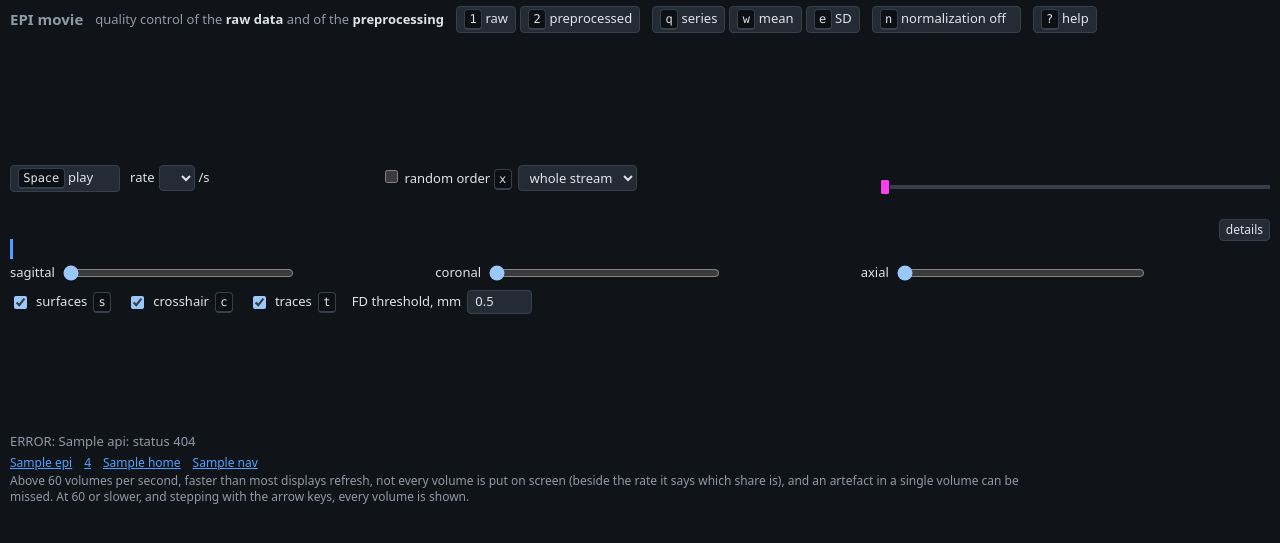
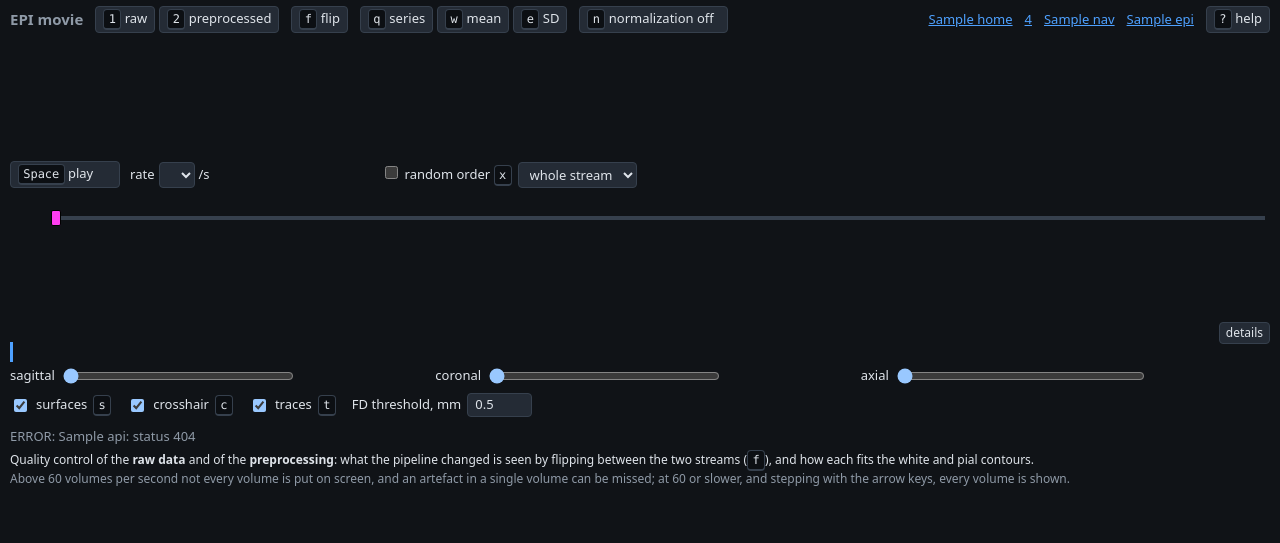
Before and after one commit to tknapen/surfcensus, a Python web app: template src/surfcensus/app/templates/epi.html in a window 1280 px wide. Shown: the top 543 px of the page. Run offline with Jinja, Linux system fonts and the light colour scheme; the template is opened without the code that fills it: most values are stand-ins (such as "Sample title", 1, 10 or a date in 2020); lists and menus that the app fills with data are empty.

Commit message:
EPI page after the design review: track lined up with the traces, a tag for the stream on screen, f held to compare, links in the bar, larger pictures (D53)
Co-Authored-By: Claude Opus 5.5 <noreply@anthropic.com>
Claude-Session: https://claude.ai/code/session_01RESkugo8kmv1pCULHUcK1C

```diff
--- a/src/surfcensus/app/static/app.css
+++ b/src/surfcensus/app/static/app.css
@@ -1081,15 +1081,24 @@ textarea:focus-visible {
   --ns: #ffb300;
   --flag: var(--warn-line);
   --cursor: #ff3df0;
+  /* the two streams, as the tag over the panels and the pressed view button show them: hues
+     that no contour, marker, flag or cursor uses */
+  --stream-raw: #c4b5fd;
+  --stream-pre: #93c5fd;
+  /* the plot area of the traces (traces.js reads these), which the track of the stream lines up
+     with, so that a run boundary on the track runs straight into the traces */
+  --trace-left: 46px;
+  --trace-right: 10px;
   display: grid;
   grid-template-columns: minmax(0, 1fr);
   grid-template-areas:
     "bar"
     "views"
     "timeline"
+    "track"
+    "traces"
     "run"
     "controls"
-    "traces"
     "status"
     "about";
   row-gap: 4px;
@@ -1109,6 +1118,10 @@ textarea:focus-visible {
   grid-area: timeline;
 }
 
+.epi #track-row {
+  grid-area: track;
+}
+
 .epi #run-strip {
   grid-area: run;
 }
@@ -1138,16 +1151,6 @@ textarea:focus-visible {
 
 .epi h1 .what {
   color: var(--muted);
-}
-
-.epi .tagline {
-  color: var(--muted);
-  white-space: nowrap;
-}
-
-.epi .tagline b {
-  color: var(--text);
-  font-weight: 600;
 }
 
 .epi button,
@@ -1195,6 +1198,21 @@ textarea:focus-visible {
   gap: 4px;
 }
 
+/* the pressed view button carries the colour of the stream's tag over the panels */
+.epi #views-buttons button[data-view="raw"][aria-pressed="true"] {
+  border-color: var(--stream-raw);
+  box-shadow: inset 0 -3px 0 var(--stream-raw);
+}
+
+.epi #views-buttons button[data-view="pre"][aria-pressed="true"] {
+  border-color: var(--stream-pre);
+  box-shadow: inset 0 -3px 0 var(--stream-pre);
+}
+
+.epi #bar .epi-nav {
+  margin-left: auto;
+}
+
 /* the width of the normalization button does not change with on and off */
 .epi #normalize-text {
   display: inline-block;
@@ -1372,11 +1414,13 @@ textarea:focus-visible {
   text-overflow: ellipsis;
 }
 
+/* the track of the stream: the thumb's centre runs from the left to the right end of the plot
+   area of the traces under it (5 px, half the thumb, outside each end) */
 .epi #track {
   position: relative;
-  flex: 1 1 300px;
   min-width: 0;
   height: 34px;
+  margin: 0 calc(var(--trace-right) - 5px) 0 calc(var(--trace-left) - 5px);
 }
 
 .epi #segments {
@@ -1454,9 +1498,11 @@ textarea:focus-visible {
 }
 
 .epi #readout {
-  flex: 1 1 100%;
-  display: flex;
+  flex: 1 1 24em;
+  display: flex;
+  justify-content: flex-end;
   gap: 8px;
+  min-width: 0;
   margin: 0;
   height: 18px;
   line-height: 18px;
@@ -1467,7 +1513,6 @@ textarea:focus-visible {
 
 /* slots of fixed size: a text that changes length at a run boundary, or at play and pause,
    moves nothing beside it (D38); it is cut with an ellipsis, the whole text in its tooltip */
-.epi #readout-run,
 .epi #readout-volume,
 .epi .epi-run-line > *:not(#run-more) {
   min-width: 0;
@@ -1476,12 +1521,9 @@ textarea:focus-visible {
   white-space: nowrap;
 }
 
-.epi #readout-run {
-  flex: 0 0 min(16em, 50%);
-}
-
 .epi #readout-volume {
   flex: 1 1 0;
+  text-align: right;
   color: var(--muted);
 }
 
@@ -1693,7 +1735,7 @@ textarea:focus-visible {
 .epi #traces {
   display: block;
   width: 100%;
-  height: 104px;
+  height: 88px;
   touch-action: none;
   cursor: col-resize;
 }
@@ -1717,8 +1759,8 @@ body.no-traces .epi #traces {
 }
 
 .epi #about p {
-  margin: 0 0 2px;
-  max-width: 150ch;
+  margin: 0;
+  max-width: 160ch;
 }
 
 .epi #about #reading {
--- a/src/surfcensus/app/static/js/epi/epi.js
+++ b/src/surfcensus/app/static/js/epi/epi.js
@@ -33,6 +33,7 @@ import {
   skipNote,
   pointOf,
   RATES,
+  runLabels,
   segmentOfRun,
   signalOf,
   slicesAt,
@@ -190,9 +191,12 @@ function readyFor(g) {
 
 // ---- painting ---------------------------------------------------------------------------------
 
+// The heading over the panels: the name of the stream on screen, and what it is (D36).
 function streamLabel() {
-  const what = { series: '', mean: 'temporal mean: ', sd: 'temporal SD: ' }[state.kind];
-  return state.view === 'raw' ? `${what}raw data, one placement per session` : `${what}preprocessed, as the pipeline wrote it`;
+  const what = { series: '', mean: 'temporal mean of ', sd: 'temporal SD of ' }[state.kind];
+  return state.view === 'raw'
+    ? ['raw', `${what}the raw BIDS series, placed once per session by one rigid registration (one cubic resampling); nothing else done to it`]
+    : ['preprocessed', `${what}the series as the pipeline wrote it`];
 }
 
 function setPending(on, reason) {
@@ -237,7 +241,7 @@ function render(reason = 'other', advanced = 0) {
   enterSegment(k);
   const streams = streamsOf(state.view);
   store.want(streams, state.g, playFor(state.g));
-  views.setStream(state.view, streamLabel());
+  views.setStream(state.view, ...streamLabel());
   const vols = volumesFor(k, streams);
   writeControls();
   if (!vols) {
@@ -378,7 +382,6 @@ function writeControls() {
   $('play-text').textContent = state.playing ? 'pause' : 'play';
   $('rate').value = String(state.rate);
   const tr = run.tr_s ? `, ${(t * run.tr_s).toFixed(1)} s` : '';
-  setText('readout-run', run.name);
   setText(
     'readout-volume',
     state.kind === 'series'
@@ -953,6 +956,13 @@ function tick(now) {
 // ---- keys --------------------------------------------------------------------------------------------
 
 let contourKeyDown = 0;
+let flipKeyDown = 0;
+
+// f: the other stream. Held down for a while, the other stream only while it is held, so that
+// the two can be compared by pressing and letting go; a repeat of the held key does nothing.
+function flip() {
+  setView(state.view === 'raw' ? 'pre' : 'raw');
+}
 
 function onKeyDown(event) {
   if (event.ctrlKey || event.metaKey || event.altKey) return;
@@ -1001,7 +1011,11 @@ function onKeyDown(event) {
     },
     1: () => setView('raw'),
     2: () => setView('pre'),
-    f: () => setView(state.view === 'raw' ? 'pre' : 'raw'),
+    f: () => {
+      if (event.repeat) return;
+      flipKeyDown = performance.now();
+      flip();
+    },
     q: () => setKind('series'),
     w: () => setKind('mean'),
     e: () => setKind('sd'),
@@ -1045,6 +1059,8 @@ function onKeyUp(event) {
     drawOverlay();
   }
   if (event.key === 's') contourKeyDown = 0;
+  if (event.key === 'f' && flipKeyDown && performance.now() - flipKeyDown > 400 && !state.help) flip();
+  if (event.key === 'f') flipKeyDown = 0;
 }
 
 // ---- start -------------------------------------------------------------------------------------------
@@ -1068,13 +1084,14 @@ function buildSegments() {
   box.replaceChildren();
   const total = timeline.total;
   const stops = [];
+  const labels = runLabels(timeline.segments.map((seg) => stream.sessions[seg.session].runs[seg.run].name));
   timeline.segments.forEach((seg, k) => {
     const session = stream.sessions[seg.session];
     const run = session.runs[seg.run];
     const b = document.createElement('button');
     b.type = 'button';
     b.dataset.seg = String(k);
-    b.textContent = run.name;
+    b.textContent = labels[k];
     const left = k === 0 ? '0px' : along(boundaryFraction(seg.first, total));
     const next = timeline.segments[k + 1];
     const right = next ? along(boundaryFraction(next.first, total)) : '100%';
@@ -1106,6 +1123,7 @@ function buildControls() {
   $('notice-reload').addEventListener('click', () => window.location.reload());
   $('notice-close').addEventListener('click', () => showNotice('', ''));
   for (const b of $('views-buttons').children) b.addEventListener('click', () => setView(b.dataset.view));
+  $('flip').addEventListener('click', flip);
   for (const b of $('kinds-buttons').children) b.addEventListener('click', () => setKind(b.dataset.kind));
   $('normalize').addEventListener('click', () => setNormalized(!state.normalized));
   for (const rate of RATES) $('rate').add(new Option(String(rate), String(rate)));
@@ -1259,7 +1277,7 @@ async function start() {
   store.onload = recovered;
   document.title = `EPI movie: ${stream.label}`;
   $('subject').textContent = stream.label;
-  $('reading').textContent = stream.reading;
+  $('reading').title = stream.reading; // the whole statement; the help says it at length
   state.fdLimit = stream.sessions.find((s) => s.fd_threshold_mm)?.fd_threshold_mm || 0.5;
   // the run the address names (#run=<run_uid>, a link of a subject page), else the beginning
   const asked = new URLSearchParams(window.location.hash.slice(1)).get('run');
@@ -1307,7 +1325,7 @@ async function start() {
   });
   buildControls();
   enterSegment(k0);
-  views.setStream(state.view, streamLabel());
+  views.setStream(state.view, ...streamLabel());
   traces.setData(streamData, state.fdLimit);
   document.addEventListener('keydown', onKeyDown);
   document.addEventListener('pointerup', (event) => {
--- a/src/surfcensus/app/static/js/epi/logic.js
+++ b/src/surfcensus/app/static/js/epi/logic.js
@@ -607,6 +607,30 @@ export function boundaryFraction(b, total) {
 // The colours of the contours: those of the surface interface.
 export const SURFACE_COLOURS = { white: '#FF3B30', pial: '#FFD400' };
 
+// Short labels of the runs on the timeline: of the BIDS entities of the run names (sub- left
+// out already), those with the same value in every run are dropped, since they tell no run from
+// another, so that what differs is not cut off by an ellipsis. ses and task give their value
+// alone, the others their key and value ('retest · linebisection', 'run 2'). A name without a
+// varying entity keeps its whole name. The whole name is in each segment's tooltip.
+export function runLabels(names) {
+  const parsed = names.map((name) =>
+    name.split('_').map((part) => {
+      const i = part.indexOf('-');
+      return i > 0 ? [part.slice(0, i), part.slice(i + 1)] : [part, ''];
+    }),
+  );
+  const valueOf = (entities, key) => {
+    const hit = entities.find(([k]) => k === key);
+    return hit ? hit[1] : null;
+  };
+  const keys = [...new Set(parsed.flat().map(([k]) => k))];
+  const varying = new Set(keys.filter((key) => new Set(parsed.map((e) => valueOf(e, key))).size > 1));
+  return parsed.map((entities, n) => {
+    const parts = entities.filter(([k]) => varying.has(k)).map(([k, v]) => (k === 'ses' || k === 'task' || !v ? v || k : `${k} ${v}`));
+    return parts.length ? parts.join(' · ') : names[n];
+  });
+}
+
 // ---- contours ---------------------------------------------------------------------------------
 
 // The contour file of one plane (func.contours), inflated: lines of points in voxel
--- a/src/surfcensus/app/static/js/epi/traces.js
+++ b/src/surfcensus/app/static/js/epi/traces.js
@@ -5,6 +5,8 @@
 // traces has (magenta, with a head at the top and the bottom). A click or a drag sets the volume.
 import { aboveLimit, clamp } from './logic.js';
 
+// the plot area of the traces; app.css has the same two values (--trace-left, --trace-right),
+// to which the track of the stream is lined up
 const LEFT = 46;
 const RIGHT = 10;
 export const COLOURS = {
--- a/src/surfcensus/app/static/js/epi/views.js
+++ b/src/surfcensus/app/static/js/epi/views.js
@@ -37,7 +37,7 @@ export class Views {
     this.sizes = sizesMm;
     this.handlers = handlers;
     this.grid = null;
-    this.group = null; // { element, heading, badge, row, panels: [{ box, gray, over, letters, ctx, image }] }
+    this.group = null; // { element, tag, heading, badge, row, panels: [{ box, gray, over, letters, ctx, image }] }
     this.scale = 2;
     this.markerState = ['', ''];
     this.crosshair = crosshairColour();
@@ -51,26 +51,35 @@ export class Views {
     if (this.group) this.fitGroup(this.group);
   }
 
-  // The stream on screen ('raw' or 'pre') and the heading over its panels. A flip changes the
-  // heading and the pictures, not the panels: nothing moves (D38).
-  setStream(key, label) {
+  // The stream on screen ('raw' or 'pre') and the heading over its panels: a tag with the
+  // stream's name on its colour, and what the stream is. A flip changes the heading and the
+  // pictures, not the panels: nothing moves (D38).
+  setStream(key, name, text) {
     if (!this.group) {
       this.group = this.makeGroup();
       this.layout();
       this.marker(...this.markerState);
     }
-    this.group.element.dataset.group = key;
-    if (this.group.heading.textContent !== label) this.group.heading.textContent = label;
+    const { element, tag, heading } = this.group;
+    element.dataset.group = key;
+    if (tag.textContent !== name) tag.textContent = name;
+    if (heading.textContent !== text) {
+      heading.textContent = text;
+      heading.title = text;
+    }
   }
 
   makeGroup() {
     const element = document.createElement('section');
     element.className = 'epi-group';
     const head = document.createElement('h2');
+    const tag = document.createElement('span');
+    tag.className = 'tag';
     const heading = document.createElement('span');
+    heading.className = 'what-stream';
     const badge = document.createElement('span');
     badge.className = 'badge';
-    head.append(heading, badge);
+    head.append(tag, heading, badge);
     const row = document.createElement('div');
     row.className = 'epi-panels';
     element.append(head, row);
@@ -117,7 +126,7 @@ export class Views {
       return { box, gray, over, letters, ctx: gray.getContext('2d'), image: null };
     });
     this.root.append(element);
-    const group = { element, heading, badge, panels, row };
+    const group = { element, tag, heading, badge, panels, row };
     this.fitGroup(group);
     return group;
   }
--- a/src/surfcensus/app/templates/epi.html
+++ b/src/surfcensus/app/templates/epi.html
@@ -4,35 +4,40 @@
 <div class="epi">
   <header id="bar">
     <h1><span class="what">EPI movie</span> <strong id="subject"></strong></h1>
-    <span class="tagline">quality control of the <b>raw data</b> and of the <b>preprocessing</b></span>
-    <div id="views-buttons" class="buttons" role="group" aria-label="streams shown">
+    <div id="views-buttons" class="buttons" role="group" aria-label="stream shown">
       <button type="button" data-view="raw"><kbd>1</kbd> raw</button>
       <button type="button" data-view="pre"><kbd>2</kbd> preprocessed</button>
     </div>
+    <button type="button" id="flip" title="the other stream at the same volume and slices; held down, only while held"><kbd>f</kbd> flip</button>
     <div id="kinds-buttons" class="buttons" role="group" aria-label="moving picture or still">
       <button type="button" data-kind="series"><kbd>q</kbd> series</button>
       <button type="button" data-kind="mean"><kbd>w</kbd> mean</button>
       <button type="button" data-kind="sd"><kbd>e</kbd> SD</button>
     </div>
     <button type="button" id="normalize" aria-pressed="false"><kbd>n</kbd> normalization <span id="normalize-text">off</span></button>
+    {% if index_url %}<nav id="epi-nav" class="epi-nav" aria-label="other pages">{% if rate_url %}<a id="home-link" href="/">{{ nav.home }}</a> <a id="rate-link" href="{{ rate_url }}">{{ nav.rate }}</a> {% endif %}{% if subjects_url is defined %}<a id="subjects-link" href="{{ subjects_url }}">{{ nav.subjects }}</a> <a id="subject-back" href="{{ subjects_url }}" hidden>this subject</a> {% endif %}<a id="index-link" href="{{ index_url }}">{{ nav.epi }}</a></nav>{% endif %}
     <button type="button" id="help-button"><kbd>?</kbd> help</button>
   </header>
 
   <main id="views" data-api="{{ api }}" data-poll="{{ poll_s }}"{% if poll_idle_s is defined and poll_idle_s %} data-poll-waiting="{{ poll_waiting_s }}" data-poll-idle="{{ poll_idle_s }}" data-waiting="{{ 'true' if waiting else 'false' }}" data-index-api="{{ index_api }}" data-participant="{{ participant_uid }}"{% endif %}></main>
 
-  <section id="timeline" aria-label="the stream of every run, session after session">
+  <section id="timeline" aria-label="playing the stream">
     <button type="button" id="play"><kbd>Space</kbd> <span id="play-text">play</span></button>
     <label class="epi-rate">rate <select id="rate" aria-label="volumes per second"></select>/s</label>
     <span id="rate-note" class="epi-rate-note" aria-live="off"></span>
     <span class="epi-random" role="group" aria-label="the order of play"><label><input type="checkbox" id="random"> random order <kbd>x</kbd></label>
       <select id="random-scope" aria-label="what the random order permutes"><option value="stream">whole stream</option><option value="run">run by run</option></select>
       <span id="random-note" aria-live="off"></span></span>
+    <p id="readout" aria-live="off"><span id="readout-volume"></span></p>
+  </section>
+
+  <section id="track-row" aria-label="the stream of every run, session after session, over the traces">
     <div id="track">
       <div id="segments" role="group" aria-label="the runs of the stream; each jumps to its first volume"></div>
       <input id="time" type="range" min="0" max="0" step="1" value="0" aria-label="volume of the stream">
     </div>
-    <p id="readout" aria-live="off"><b id="readout-run"></b> <span id="readout-volume"></span></p>
   </section>
+  <canvas id="traces" aria-label="framewise displacement and standardised DVARS of the stream, with run and session boundaries"></canvas>
 
   <section id="run-strip" aria-label="the run on screen">
     <p class="line epi-run-line"><b id="run-name"></b> <span id="run-where"></span> <span id="badges"></span>
@@ -60,14 +65,14 @@
       <p id="legend"><span id="legend-text"></span></p>
     </div>
   </section>
-  <canvas id="traces" aria-label="framewise displacement and standardised DVARS of the stream, with run and session boundaries"></canvas>
   <p id="status" role="status"></p>
   <section id="about" aria-label="what the two streams are">
-    {% if index_url %}<nav id="epi-nav" class="epi-nav" aria-label="other pages"><a id="index-link" href="{{ index_url }}">{{ nav.epi }}</a>{% if rate_url %} <a id="rate-link" href="{{ rate_url }}">{{ nav.rate }}</a> <a id="home-link" href="/">{{ nav.home }}</a>{% endif %}{% if subjects_url is defined %} <a id="subjects-link" href="{{ subjects_url }}">{{ nav.subjects }}</a> <a id="subject-back" href="{{ subjects_url }}" hidden>this subject</a>{% endif %}{% if poll_idle_s is defined and poll_idle_s %} <span id="packing" class="epi-packing" data-waiting="{{ 'true' if waiting else 'false' }}">packs of this participant are still being made: the stream shows what is packed, and the page says when there is more</span>{% endif %}</nav>{% endif %}
-    <p id="reading"></p>
-    <p id="rate-limit">Above 60 volumes per second, faster than most displays refresh, not every volume is put on
-      screen (beside the rate it says which share is), and an artefact in a single volume can be missed. At 60 or
-      slower, and stepping with the arrow keys, every volume is shown.</p>
+    {% if poll_idle_s is defined and poll_idle_s %}<p id="packing" class="epi-packing" data-waiting="{{ 'true' if waiting else 'false' }}">Packs of this participant are still being made: the stream shows what is packed, and the page says when there is more.</p>{% endif %}
+    <p id="reading">Quality control of the <b>raw data</b> and of the <b>preprocessing</b>: what the pipeline
+      changed is seen by flipping between the two streams (<kbd>f</kbd>), and how each fits the white and pial
+      contours.</p>
+    <p id="rate-limit">Above 60 volumes per second not every volume is put on screen, and an artefact in a single
+      volume can be missed; at 60 or slower, and stepping with the arrow keys, every volume is shown.</p>
   </section>
 
   <div id="notice" hidden role="alertdialog" aria-labelledby="notice-text">
@@ -78,6 +83,30 @@
   <div id="help" hidden role="dialog" aria-modal="true" aria-labelledby="help-title">
     <div class="sheet">
       <h2 id="help-title">What this page shows</h2>
+      <table>
+        <tr><th>Key</th><th>Action</th></tr>
+        <tr><td><kbd>Space</kbd></td><td>play, pause</td></tr>
+        <tr><td><kbd>&larr;</kbd> <kbd>&rarr;</kbd></td><td>previous, next volume of the stream (pauses)</td></tr>
+        <tr><td><kbd>Shift</kbd> + <kbd>&larr;</kbd> <kbd>&rarr;</kbd></td><td>10 volumes</td></tr>
+        <tr><td><kbd>Home</kbd> <kbd>End</kbd></td><td>first, last volume of the stream</td></tr>
+        <tr><td><kbd>[</kbd> <kbd>]</kbd></td><td>slower, faster (1 to 300 volumes per second; above 60, not every volume is shown)</td></tr>
+        <tr><td><kbd>&uarr;</kbd> <kbd>&darr;</kbd></td><td>next, previous slice of the active plane; with <kbd>Shift</kbd>, 5 slices</td></tr>
+        <tr><td><kbd>p</kbd></td><td>next plane becomes the active one; the mouse wheel over a panel scrubs its slices</td></tr>
+        <tr><td>click, drag</td><td>in a panel: the other two planes go to that point; in the traces: go to that volume</td></tr>
+        <tr><td><kbd>1</kbd> <kbd>2</kbd></td><td>raw, preprocessed</td></tr>
+        <tr><td><kbd>f</kbd></td><td>flip between raw and preprocessed, at the same volume and slices (held down: the other stream while held)</td></tr>
+        <tr><td><kbd>q</kbd> <kbd>w</kbd> <kbd>e</kbd></td><td>the moving series, the temporal mean, the temporal SD of the run (stills)</td></tr>
+        <tr><td><kbd>n</kbd></td><td>intensity normalization on, off</td></tr>
+        <tr><td><kbd>r</kbd>, <kbd>Shift</kbd> + <kbd>r</kbd></td><td>jump to the next, previous run of the stream</td></tr>
+        <tr><td><kbd>s</kbd></td><td>surfaces (the white and pial contours) on, off (held down: off while held)</td></tr>
+        <tr><td><kbd>x</kbd></td><td>random order of play on, off (the order of acquisition when off)</td></tr>
+        <tr><td><kbd>Shift</kbd> + <kbd>x</kbd></td><td>the next seed of the random order</td></tr>
+        <tr><td><kbd>c</kbd></td><td>crosshair on, off</td></tr>
+        <tr><td><kbd>t</kbd></td><td>traces and markers on, off</td></tr>
+        <tr><td><kbd>?</kbd> <kbd>Esc</kbd></td><td>this help; close it</td></tr>
+      </table>
+      <p>Surfaces: the white and pial surfaces as contours, white surface red, pial surface yellow, both hemispheres,
+        cut at the centre of the slice, on both streams and on the stills.</p>
       <p>Every functional run of a subject, session after session, as one continuous moving picture in the anatomy. The
         page serves two kinds of quality control at once: of the <b>raw data</b>, and of the <b>preprocessing</b>. Two
         streams of every run lie on the same slices, with the white and pial surfaces of FreeSurfer as contours:</p>
@@ -96,7 +125,7 @@
       </ul>
       <p><b>The difference</b> between the two streams, and the raw stream's misfit to the contours, are what the page
         exists to show. The panels show one stream at a time; <kbd>f</kbd> flips to the other at the same volume and
-        slices, so what the pipeline changed is seen in place. The strip under the timeline says what the pipeline did to the run on screen, each statement
+        slices, so what the pipeline changed is seen in place. The strip under the traces says what the pipeline did to the run on screen, each statement
         with where it was read; <b>details</b> gives the whole text.</p>
       <p><b>One stream.</b> The runs follow each other without a stop: playing runs on from the last volume of a run to
         the first of the next, and from the last run of a session to the first of the next session (sessions put in order by: <span id="help-order"></span>). At a boundary
@@ -139,30 +168,6 @@
         the random order: those between two pictures are not shown, none twice in a loop. In a random order the
         pieces of the stream that the coming volumes need are loaded first; when the stream is larger than the memory
         held, playing waits for them often.</p>
-      <table>
-        <tr><th>Key</th><th>Action</th></tr>
-        <tr><td><kbd>Space</kbd></td><td>play, pause</td></tr>
-        <tr><td><kbd>&larr;</kbd> <kbd>&rarr;</kbd></td><td>previous, next volume of the stream (pauses)</td></tr>
-        <tr><td><kbd>Shift</kbd> + <kbd>&larr;</kbd> <kbd>&rarr;</kbd></td><td>10 volumes</td></tr>
-        <tr><td><kbd>Home</kbd> <kbd>End</kbd></td><td>first, last volume of the stream</td></tr>
-        <tr><td><kbd>[</kbd> <kbd>]</kbd></td><td>slower, faster (1 to 300 volumes per second; above 60, not every volume is shown)</td></tr>
-        <tr><td><kbd>&uarr;</kbd> <kbd>&darr;</kbd></td><td>next, previous slice of the active plane; with <kbd>Shift</kbd>, 5 slices</td></tr>
-        <tr><td><kbd>p</kbd></td><td>next plane becomes the active one; the mouse wheel over a panel scrubs its slices</td></tr>
-        <tr><td>click, drag</td><td>in a panel: the other two planes go to that point; in the traces: go to that volume</td></tr>
-        <tr><td><kbd>1</kbd> <kbd>2</kbd></td><td>raw, preprocessed</td></tr>
-        <tr><td><kbd>f</kbd></td><td>flip between raw and preprocessed, at the same volume and slices</td></tr>
-        <tr><td><kbd>q</kbd> <kbd>w</kbd> <kbd>e</kbd></td><td>the moving series, the temporal mean, the temporal SD of the run (stills)</td></tr>
-        <tr><td><kbd>n</kbd></td><td>intensity normalization on, off</td></tr>
-        <tr><td><kbd>r</kbd>, <kbd>Shift</kbd> + <kbd>r</kbd></td><td>jump to the next, previous run of the stream</td></tr>
-        <tr><td><kbd>s</kbd></td><td>surfaces (the white and pial contours) on, off (held down: off while held)</td></tr>
-        <tr><td><kbd>x</kbd></td><td>random order of play on, off (the order of acquisition when off)</td></tr>
-        <tr><td><kbd>Shift</kbd> + <kbd>x</kbd></td><td>the next seed of the random order</td></tr>
-        <tr><td><kbd>c</kbd></td><td>crosshair on, off</td></tr>
-        <tr><td><kbd>t</kbd></td><td>traces and markers on, off</td></tr>
-        <tr><td><kbd>?</kbd> <kbd>Esc</kbd></td><td>this help; close it</td></tr>
-      </table>
-      <p>Surfaces: the white and pial surfaces as contours, white surface red, pial surface yellow, both hemispheres,
-        cut at the centre of the slice, on both streams and on the stills.</p>
       <p><button type="button" id="help-close">close</button></p>
     </div>
   </div>
```
Also changed, not shown: other parts of src/surfcensus/app/static/app.css (+31 -7 lines), CLAUDE.md (+1 -1 lines), docs/decisions.md (+2 -0 lines), docs/epi_interface.md (+12 -0 lines), tests/test_epi_browser.py (+26 -10 lines), tests/test_epi_frontend.py (+35 -0 lines), tests/test_epi_run_app.py (+2 -2 lines).
